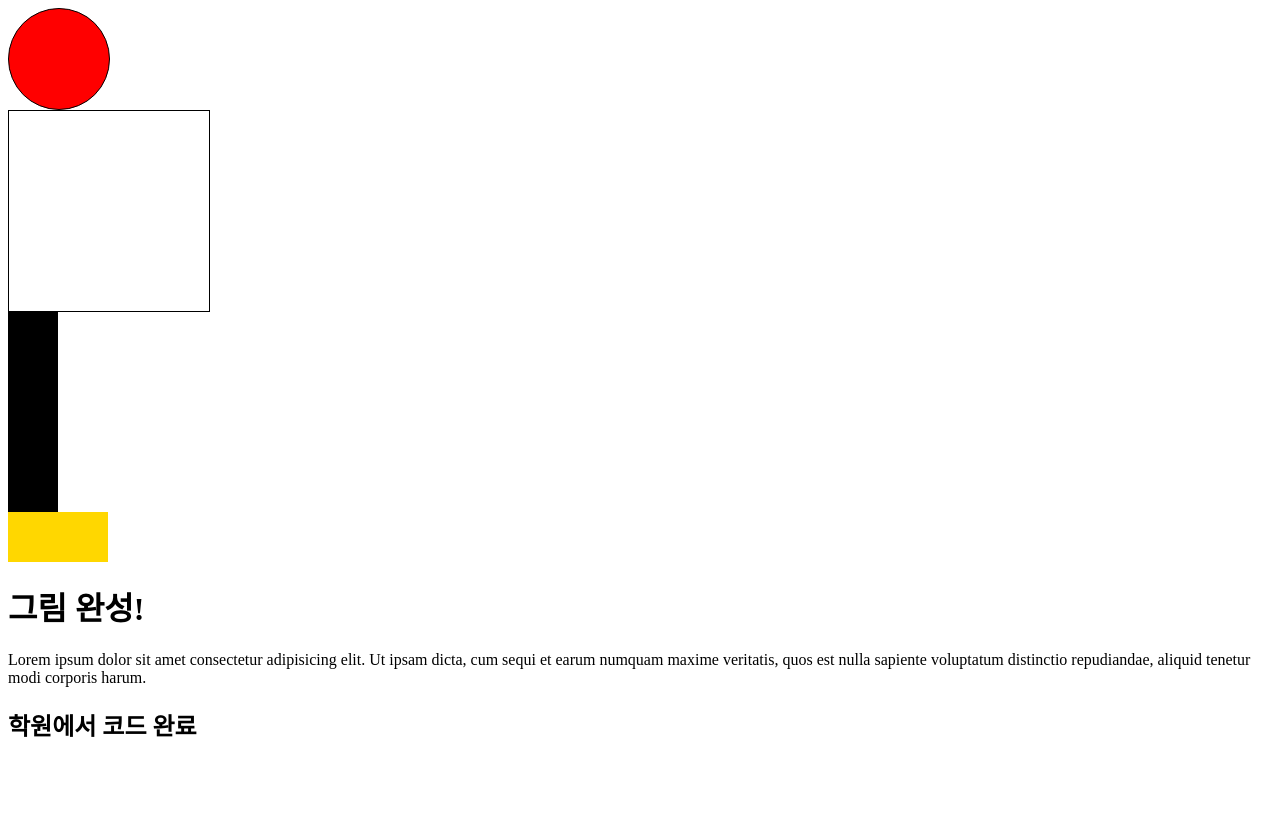
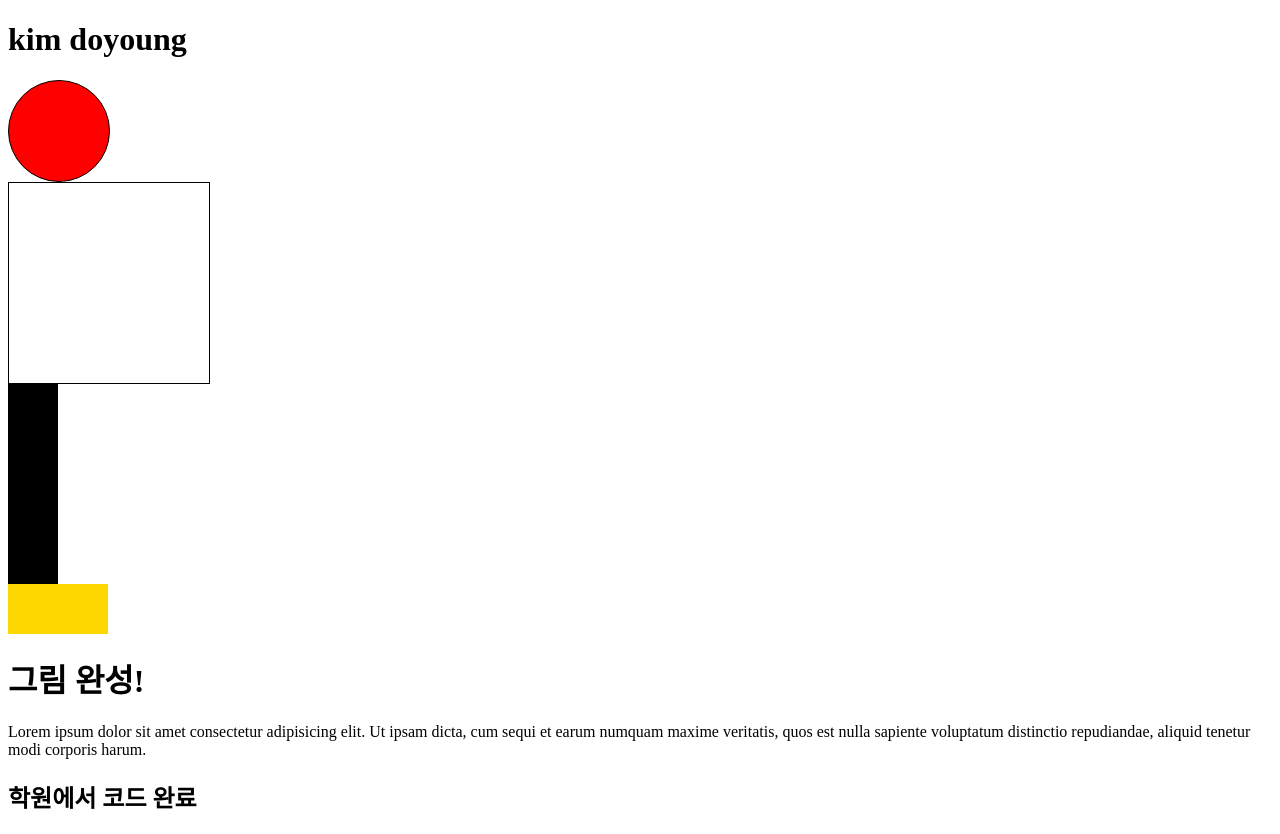
Before and after one commit to ddooh/git-drawing, a plain HTML site: page index.html in a window 1280 px wide. Before the commit the page ends 800 px from the top, so only its background shows below. Drawn offline with Linux system fonts and the light colour scheme.

Commit message:
html add my name

```diff
--- a/index.html
+++ b/index.html
@@ -30,6 +30,7 @@
 </style>
 </head>
 <body>
+    <h1>kim doyoung</h1>
     <div class="head"></div>
     <div class="body"></div>
     <div class="leg"></div>
```
